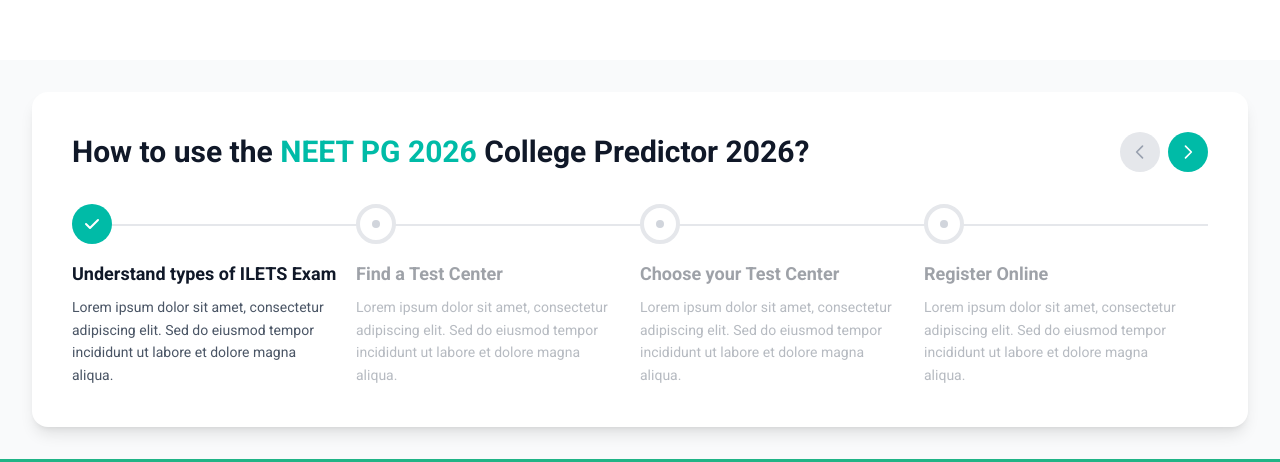
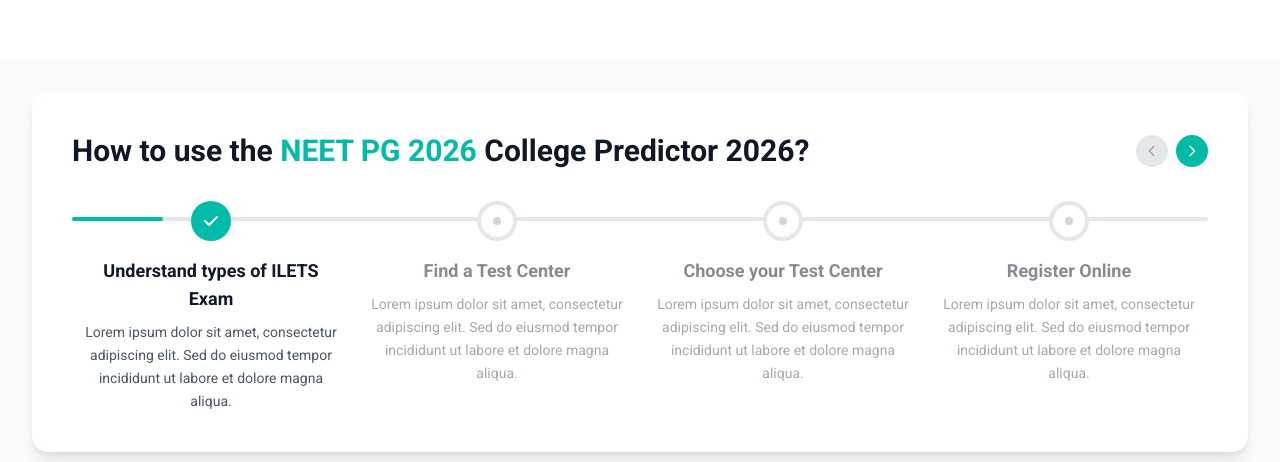
Before and after one commit to shivamgupta039057/visuti-fe, a Next.js app: page /neetPredictor in a window 1280 px wide. Shown: the part 1660-2122 px from the top of the page. Built offline with nearby package versions, Linux system fonts and the light colour scheme.

Commit message:
responsive the neetpredictor page

```diff
--- a/components/neetPredictor/NeetHowToUse.jsx
+++ b/components/neetPredictor/NeetHowToUse.jsx
@@ -1,5 +1,5 @@
 "use client";
-import React, { useState } from 'react';
+import React, { useState } from "react";
 
 const NeetStepsGuide = () => {
   const [currentStep, setCurrentStep] = useState(0);
@@ -7,20 +7,24 @@ const NeetStepsGuide = () => {
   const steps = [
     {
       title: "Understand types of ILETS Exam",
-      description: "Lorem ipsum dolor sit amet, consectetur adipiscing elit. Sed do eiusmod tempor incididunt ut labore et dolore magna aliqua."
+      description:
+        "Lorem ipsum dolor sit amet, consectetur adipiscing elit. Sed do eiusmod tempor incididunt ut labore et dolore magna aliqua.",
     },
     {
       title: "Find a Test Center",
-      description: "Lorem ipsum dolor sit amet, consectetur adipiscing elit. Sed do eiusmod tempor incididunt ut labore et dolore magna aliqua."
+      description:
+        "Lorem ipsum dolor sit amet, consectetur adipiscing elit. Sed do eiusmod tempor incididunt ut labore et dolore magna aliqua.",
     },
     {
       title: "Choose your Test Center",
-      description: "Lorem ipsum dolor sit amet, consectetur adipiscing elit. Sed do eiusmod tempor incididunt ut labore et dolore magna aliqua."
+      description:
+        "Lorem ipsum dolor sit amet, consectetur adipiscing elit. Sed do eiusmod tempor incididunt ut labore et dolore magna aliqua.",
     },
     {
       title: "Register Online",
-      description: "Lorem ipsum dolor sit amet, consectetur adipiscing elit. Sed do eiusmod tempor incididunt ut labore et dolore magna aliqua."
-    }
+      description:
+        "Lorem ipsum dolor sit amet, consectetur adipiscing elit. Sed do eiusmod tempor incididunt ut labore et dolore magna aliqua.",
+    },
   ];
 
   const handlePrev = () => {
@@ -36,84 +40,160 @@ const NeetStepsGuide = () => {
   };
 
   return (
-    <div className="bg-gray-50 p-4 md:p-8">
-      <div className="w-full max-w-full w-full bg-white rounded-2xl shadow-lg p-6 md:p-10">
+    <div className="bg-gray-50 px-2 py-4 xs:px-3 sm:p-5 md:p-8">
+      <div className="w-full max-w-2xl md:max-w-full mx-auto bg-white rounded-2xl shadow-lg p-3 xs:p-4 sm:p-6 md:p-10">
         {/* Header */}
-        <div className="flex items-center justify-between mb-8">
-          <h2 className="text-2xl md:text-3xl font-bold text-gray-900">
-            How to use the <span className="text-teal-500">NEET PG 2026</span> College Predictor 2026?
+        <div className="flex flex-col md:flex-row md:items-center md:justify-between mb-6 gap-4 md:mb-8">
+          <h2 className="text-xl xs:text-2xl md:text-3xl font-bold text-gray-900 text-center md:text-left leading-tight">
+            How to use the{" "}
+            <span className="text-teal-500">NEET PG 2026</span> College Predictor 2026?
           </h2>
-
           {/* Navigation Buttons */}
-          <div className="flex gap-2 ml-4">
+          <div className="flex gap-2 self-center md:self-auto justify-center md:ml-4">
             <button
               onClick={handlePrev}
               disabled={currentStep === 0}
-              className={`w-10 h-10 rounded-full flex items-center justify-center transition-all ${
+              className={`w-8 h-8 xs:w-10 xs:h-10 rounded-full flex items-center justify-center transition-all ${
                 currentStep === 0
-                  ? 'bg-gray-200 text-gray-400 cursor-not-allowed'
-                  : 'bg-gray-200 text-gray-700 hover:bg-gray-300'
+                  ? "bg-gray-200 text-gray-400 cursor-not-allowed"
+                  : "bg-gray-200 text-gray-700 hover:bg-gray-300"
               }`}
+              aria-label="Previous"
             >
-              <svg className="w-5 h-5" fill="none" stroke="currentColor" viewBox="0 0 24 24">
-                <path strokeLinecap="round" strokeLinejoin="round" strokeWidth="2" d="M15 19l-7-7 7-7"/>
+              <svg className="w-4 h-4 xs:w-5 xs:h-5" fill="none" stroke="currentColor" viewBox="0 0 24 24">
+                <path
+                  strokeLinecap="round"
+                  strokeLinejoin="round"
+                  strokeWidth="2"
+                  d="M15 19l-7-7 7-7"
+                />
               </svg>
             </button>
             <button
               onClick={handleNext}
               disabled={currentStep === steps.length - 1}
-              className={`w-10 h-10 rounded-full flex items-center justify-center transition-all ${
+              className={`w-8 h-8 xs:w-10 xs:h-10 rounded-full flex items-center justify-center transition-all ${
                 currentStep === steps.length - 1
-                  ? 'bg-gray-200 text-gray-400 cursor-not-allowed'
-                  : 'bg-teal-500 text-white hover:bg-teal-600'
+                  ? "bg-gray-200 text-gray-400 cursor-not-allowed"
+                  : "bg-teal-500 text-white hover:bg-teal-600"
               }`}
+              aria-label="Next"
             >
-              <svg className="w-5 h-5" fill="none" stroke="currentColor" viewBox="0 0 24 24">
-                <path strokeLinecap="round" strokeLinejoin="round" strokeWidth="2" d="M9 5l7 7-7 7"/>
+              <svg className="w-4 h-4 xs:w-5 xs:h-5" fill="none" stroke="currentColor" viewBox="0 0 24 24">
+                <path
+                  strokeLinecap="round"
+                  strokeLinejoin="round"
+                  strokeWidth="2"
+                  d="M9 5l7 7-7 7"
+                />
               </svg>
             </button>
           </div>
         </div>
 
         {/* Progress Line and Steps */}
-        <div className="relative">
-          {/* Progress Line */}
-          <div className="absolute top-5 left-0 right-0 h-0.5 bg-gray-200">
+        <div className="relative w-full">
+          {/* Progress Line - MOBILE */}
+          <div className="flex flex-col md:hidden">
+            <div className="absolute top-4 w-full h-1 bg-gray-200 rounded-full mb-8">
               <div
-              className="h-full bg-teal-500 transition-all duration-500"
-              style={{ width: `${(currentStep / (steps.length - 1)) * 100}%` }}
+                className="absolute h-1 bg-teal-500 rounded-full transition-all duration-500"
+                style={{
+                  width: `${(currentStep / (steps.length - 1)) * 100}%`,
+                  maxWidth: "100%",
+                  minWidth: "8%",
+                }}
+              />
+            </div>
+            {/* Mobile single step display */}
+            <div className="flex flex-col items-center z-10 ">
+              {/* Step dot */}
+              <div className="mb-4">
+                <div
+                  className={`w-10 h-10 rounded-full flex items-center justify-center z-50 transition-all ${
+                    "bg-primary text-white"
+                  }`}
+                >
+                  <span className="font-semibold text-lg ">{currentStep + 1}</span>
+                </div>
+              </div>
+              {/* Step content */}
+              <div className="text-center transition-opacity duration-300 opacity-100">
+                <h3 className="text-base xs:text-lg font-bold text-gray-900 mb-2 px-1">
+                  {steps[currentStep].title}
+                </h3>
+                <p className="text-xs xs:text-sm text-gray-600 leading-relaxed px-1">
+                  {steps[currentStep].description}
+                </p>
+              </div>
+            </div>
+            {/* Step indicators below */}
+            <div className="flex justify-center mt-4 gap-2">
+              {steps.map((_, i) => (
+                <div
+                  key={i}
+                  className={`w-2 h-2 rounded-full transition-all duration-300 ${
+                    i === currentStep ? "bg-teal-500" : "bg-gray-300"
+                  }`}
                 ></div>
+              ))}
+            </div>
           </div>
 
-          {/* Steps */}
-          <div className="relative flex justify-between">
+          {/* Progress Line & All Steps - DESKTOP */}
+          <div className="hidden md:block">
+            <div className="absolute top-4 w-full h-1 bg-gray-200 rounded-full mb-16">
+              <div
+                className="absolute h-1  bg-teal-500 rounded-full transition-all duration-500"
+                style={{
+                  width: `${(currentStep / (steps.length - 1)) * 100}%`,
+                  maxWidth: "100%",
+                  minWidth: "8%",
+                }}
+              />
+            </div>
+            <div className="relative flex justify-between items-start gap-2">
               {steps.map((step, index) => (
-              <div key={index} className="flex flex-col items-start" style={{ width: `${100 / steps.length}%` }}>
+                <div
+                  key={index}
+                  className="flex flex-col items-center flex-1 min-w-0 px-1"
+                >
                   {/* Circle */}
                   <div className="relative z-10 mb-4">
                     <div
                       className={`w-10 h-10 rounded-full flex items-center justify-center transition-all ${
                         index <= currentStep
-                        ? 'bg-teal-500 text-white'
-                        : 'bg-white border-4 border-gray-200 text-gray-400'
+                          ? "bg-teal-500 text-white"
+                          : "bg-white border-4 border-gray-200 text-gray-400"
                       }`}
                     >
                       {index <= currentStep ? (
-                      <svg className="w-5 h-5" fill="currentColor" viewBox="0 0 20 20">
-                        <path fillRule="evenodd" d="M16.707 5.293a1 1 0 010 1.414l-8 8a1 1 0 01-1.414 0l-4-4a1 1 0 011.414-1.414L8 12.586l7.293-7.293a1 1 0 011.414 0z" clipRule="evenodd"/>
+                        <svg
+                          className="w-5 h-5"
+                          fill="currentColor"
+                          viewBox="0 0 20 20"
+                        >
+                          <path
+                            fillRule="evenodd"
+                            d="M16.707 5.293a1 1 0 010 1.414l-8 8a1 1 0 01-1.414 0l-4-4a1 1 0 011.414-1.414L8 12.586l7.293-7.293a1 1 0 011.414 0z"
+                            clipRule="evenodd"
+                          />
                         </svg>
                       ) : (
                         <div className="w-2 h-2 bg-gray-300 rounded-full"></div>
                       )}
                     </div>
                   </div>
-
                   {/* Step Content */}
-                <div className={`transition-opacity duration-300 ${index === currentStep ? 'opacity-100' : 'opacity-40'}`}>
-                  <h3 className="text-base md:text-lg font-bold text-gray-900 mb-2 pr-4">
+                  <div
+                    className={`transition-opacity duration-300 ${
+                      index === currentStep ? "opacity-100" : "opacity-50"
+                    } w-full text-center`}
+                  >
+                    <h3 className="text-base md:text-lg font-bold text-gray-900 mb-2 px-2">
                       {step.title}
                     </h3>
-                  <p className="text-xs md:text-sm text-gray-600 leading-relaxed pr-4">
+                    <p className="text-xs md:text-sm text-gray-600 leading-relaxed px-2">
                       {step.description}
                     </p>
                   </div>
@@ -123,6 +203,7 @@ const NeetStepsGuide = () => {
           </div>
         </div>
       </div>
+    </div>
   );
 };
 
--- a/components/neetPredictor/NeetPredictorBanner.jsx
+++ b/components/neetPredictor/NeetPredictorBanner.jsx
@@ -31,7 +31,7 @@ const NeetPredictorBanner = () => {
         ))}
       </div>
 
-      <div className="max-w-6xl w-full flex flex-col md:flex-row items-center gap-8 relative z-10">
+      <div className="max-w-6xl w-full flex flex-col pt-18 md:pt-0 md:flex-row items-center gap-8 relative z-10">
         {/* Left Content */}
         <div className="flex-1 text-white space-y-6">
           <h1 className="text-4xl md:text-5xl font-bold leading-tight">
@@ -129,7 +129,7 @@ const NeetPredictorBanner = () => {
               </div>
 
               {/* Navigation Buttons */}
-              <div className="flex items-center justify-between pt-4">
+              <div className="flex items-center justify-between pt-4 gap-4">
                 <button
                   onClick={handlePrevious}
                   disabled={step === 1}
```
Also changed, not shown: components/neetPredictor/BundleCards.jsx (+48 -6 lines), components/neetPredictor/NeetAboutPage.jsx (+55 -22 lines), components/Home/HomePage.jsx (line endings or trailing spaces). Lines whose indentation alone changed are shown as unchanged.
